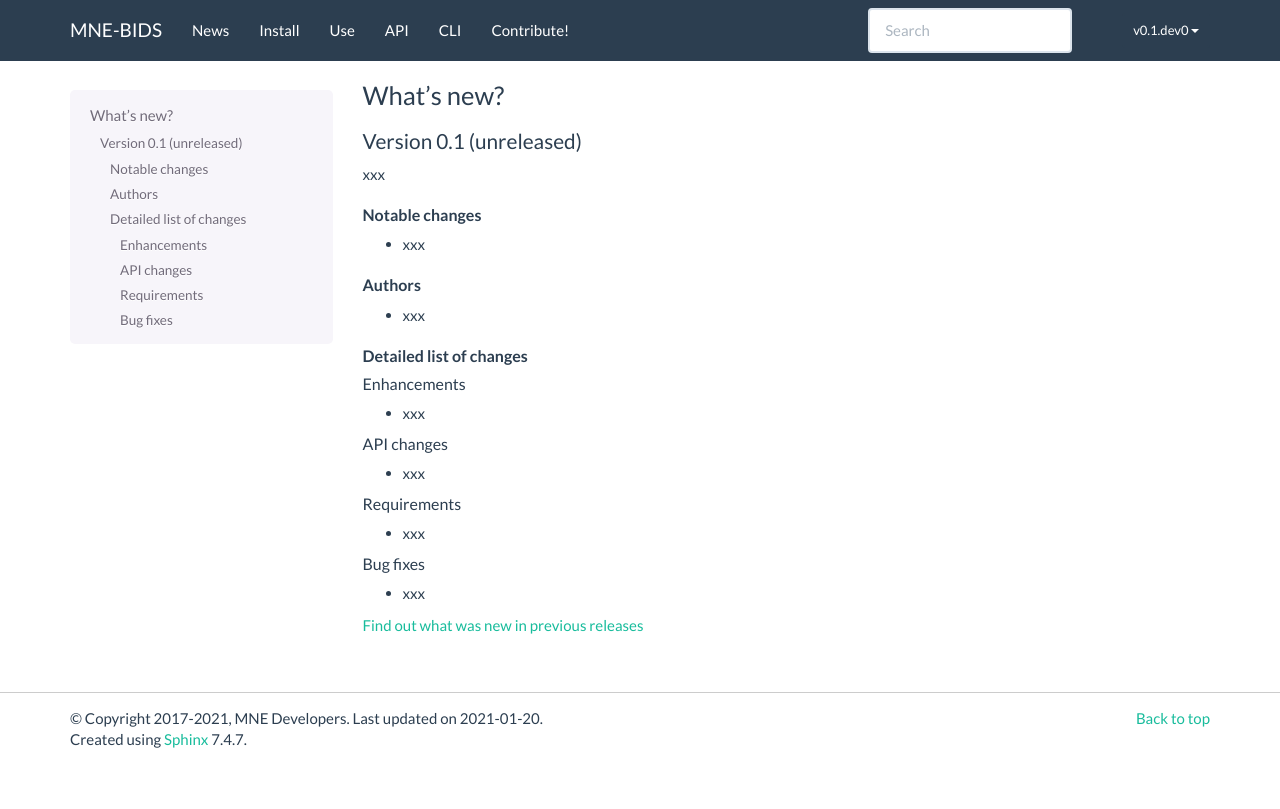
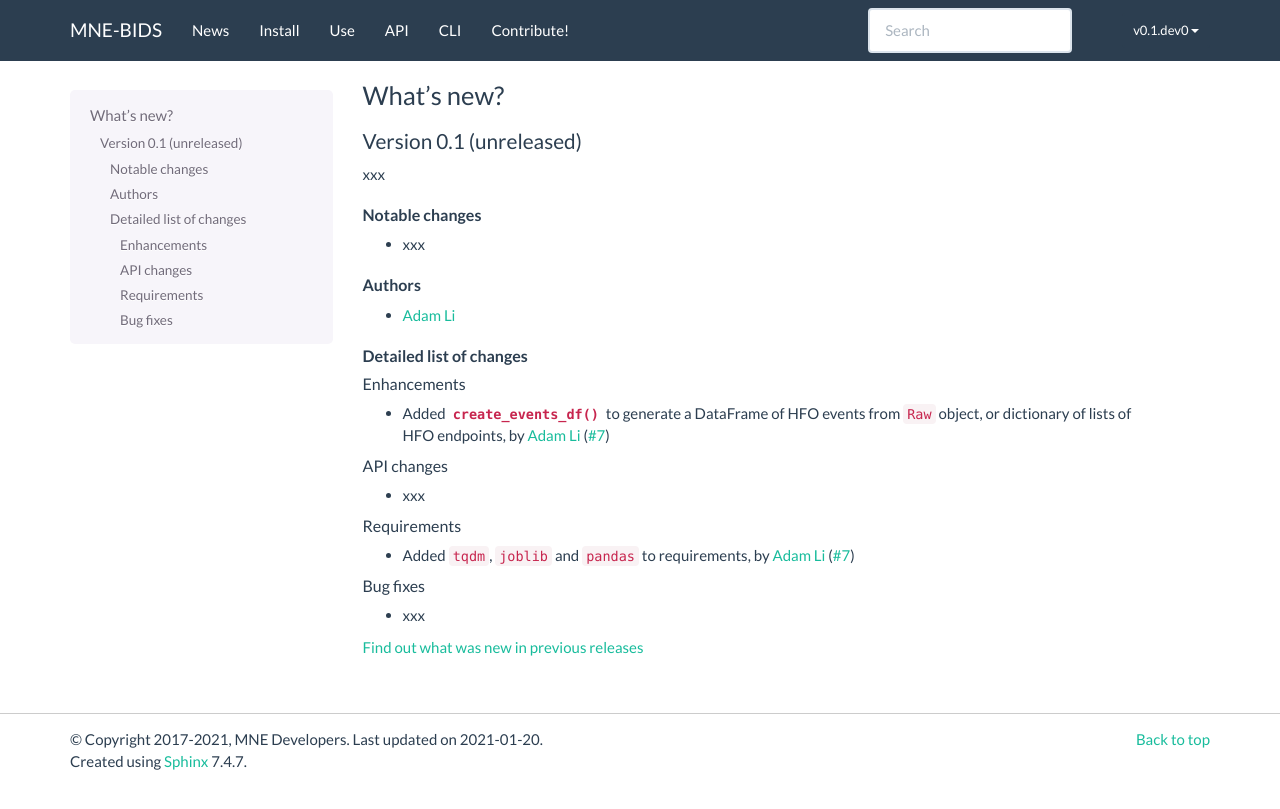
Before and after one commit to mne-tools/mne-hfo, a Sphinx documentation site: the page built from doc/whats_new.rst, in a window 1280 px wide. Shown: the top 809 px of the page. Built offline with Sphinx 7.4.7, drawn with Linux system fonts in a browser that asks for light colours.

Commit message:
Fixing setup.py>

```diff
--- a/doc/whats_new.rst
+++ b/doc/whats_new.rst
@@ -23,7 +23,7 @@ Notable changes
 Authors
 ~~~~~~~
 
-* xxx
+* `Adam Li`_
 
 Detailed list of changes
 ~~~~~~~~~~~~~~~~~~~~~~~~
@@ -31,7 +31,7 @@ Detailed list of changes
 Enhancements
 ^^^^^^^^^^^^
 
-- xxx
+- Added :func:`create_events_df` to generate a DataFrame of HFO events from ``Raw`` object, or dictionary of lists of HFO endpoints, by `Adam Li`_ (:gh:`7`)
 
 API changes
 ^^^^^^^^^^^
@@ -41,7 +41,7 @@ API changes
 Requirements
 ^^^^^^^^^^^^
 
-- xxx
+- Added ``tqdm``, ``joblib`` and ``pandas`` to requirements, by `Adam Li`_ (:gh:`7`)
 
 Bug fixes
 ^^^^^^^^^
```
Also changed, not shown: 1 other file.
